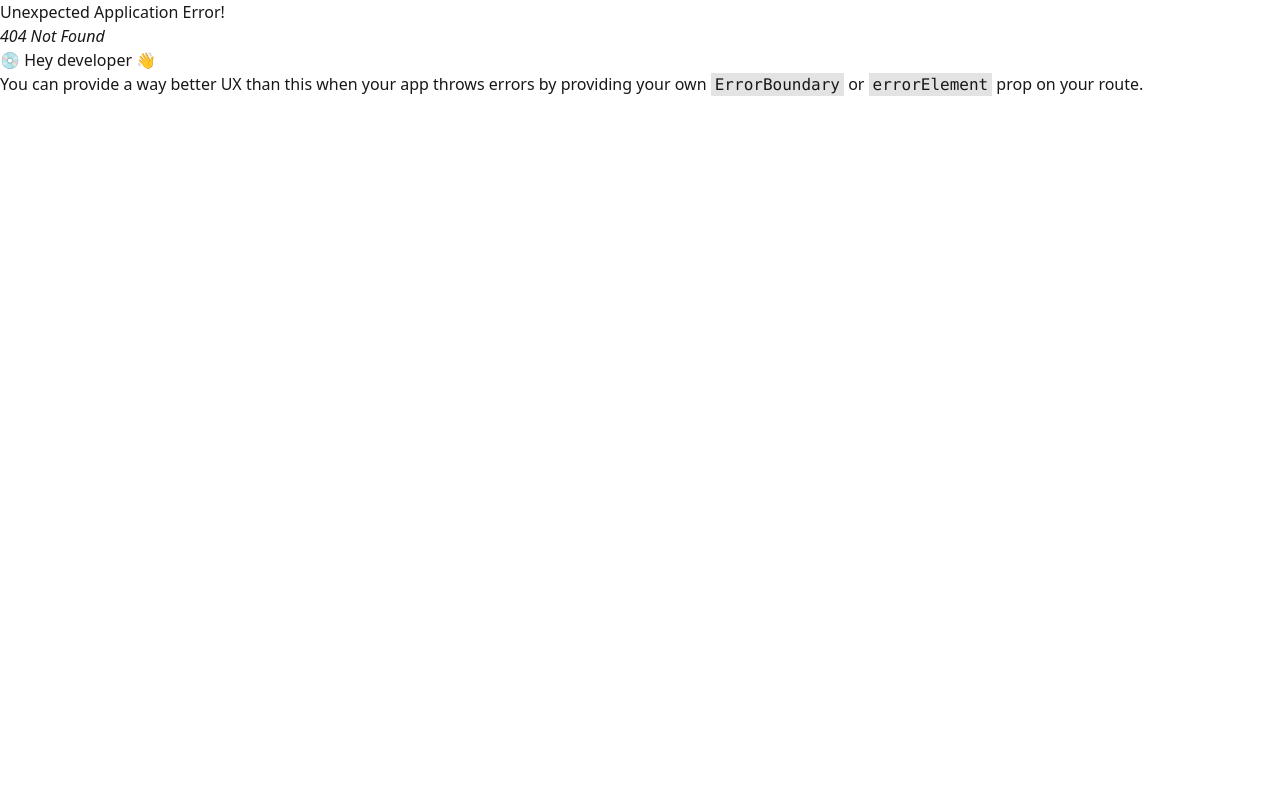
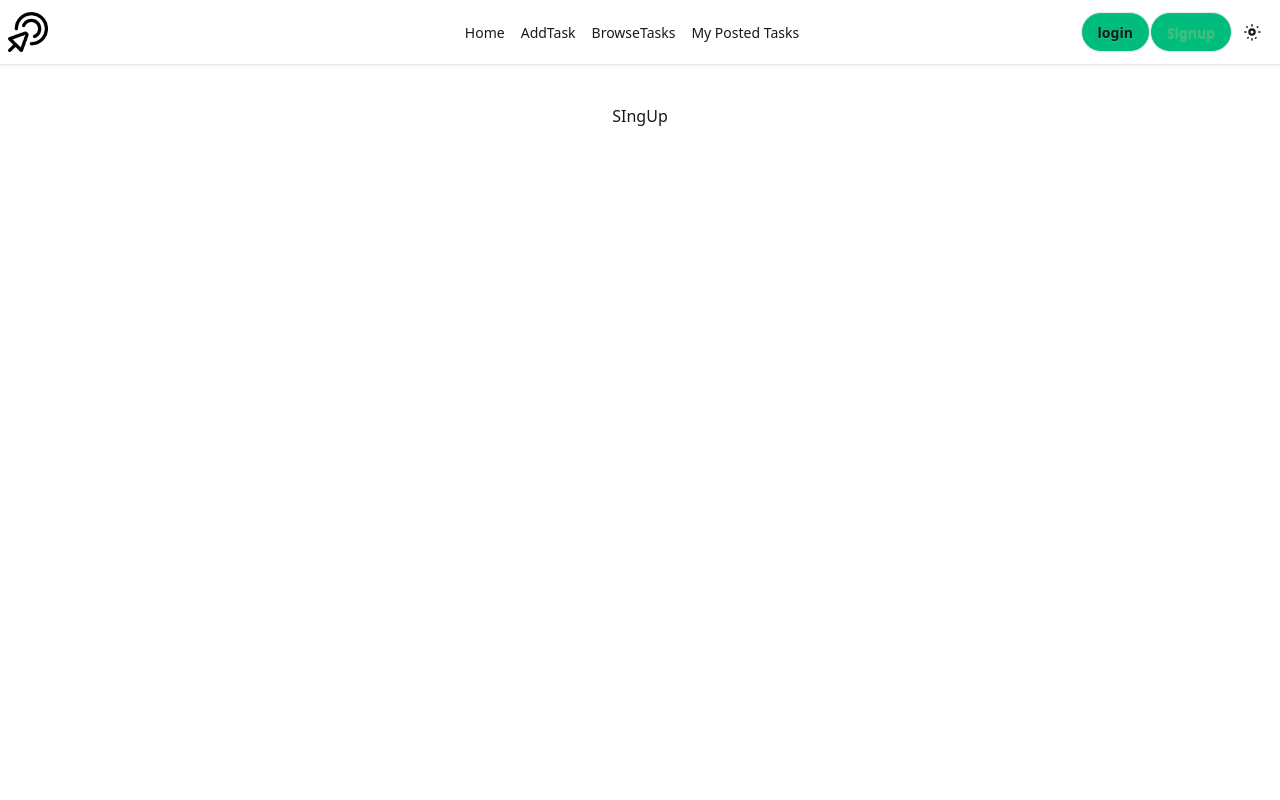
Before and after one commit to emonsimply/freelance-task-marketplace-client, a React (Vite) app: page /signup in a window 1280 px wide. Before the commit this address had no page. Shown: the top 800 px of the page. Built offline with nearby package versions, Linux system fonts and the light colour scheme.

Commit message:
Navbar and dark/light theme toggle added

```diff
--- a/index.html
+++ b/index.html
@@ -2,7 +2,7 @@
 <html lang="en">
   <head>
     <meta charset="UTF-8" />
-    <link rel="icon" type="image/svg+xml" href="/vite.svg" />
+    <link rel="shortcut icon" href="./src/assets/bullseye-pointer.png" type="image/x-icon">
     <meta name="viewport" content="width=device-width, initial-scale=1.0" />
     <title>Freelance Task Marketplace</title>
   </head>
--- a/src/components/Footer.jsx
+++ b/src/components/Footer.jsx
@@ -4,7 +4,7 @@ import { FaFacebook, FaGithub, FaLinkedin, FaTwitter } from "react-icons/fa";
 const Footer = () => {
   return (
     <div>
-      <footer className="bg-green-900 text-white py-10 mt-12">
+      <footer className="bg-gray-800 text-white py-10 mt-12">
         <div className="container  mx-auto px-4 grid grid-cols-1 md:grid-cols-3 gap-6 text-center md:text-left">
           {/* Contact Info */}
           <div>
--- /dev/null
+++ b/src/components/Navbar.css
@@ -0,0 +1,4 @@
+.active {
+  color: #48bb78;
+  font-weight: semibold;
+}
--- a/src/components/Navbar.jsx
+++ b/src/components/Navbar.jsx
@@ -1,9 +1,95 @@
-import React from 'react';
+import React, { useEffect, useState } from "react";
+import { NavLink } from "react-router";
+import '../components/Navbar.css';
 
+
+import logo from "../assets/bullseye-pointer.png";
 const Navbar = () => {
+  const [theme, setTheme] = useState("light");
+
+  useEffect(() => {
+    document.querySelector("html").setAttribute("data-theme", theme);
+  }, [theme]);
+
+  const toggleTheme = () => {
+    setTheme((prev) => (prev === "light" ? "dark" : "light"));
+  };
+
+
+  const links = <>
+  <NavLink to="/"><li className="mr-4">Home </li></NavLink>
+  <NavLink to="/addTask"><li className="mr-4">AddTask</li></NavLink>
+  <NavLink to="/browseTasks"><li className="mr-4">BrowseTasks</li></NavLink>
+  <NavLink to="/post"><li className="mr-4 ">My Posted Tasks</li></NavLink>
+
+
+  </>
+
   return (
-    <div>
-      <h1>Navbar</h1>
+    <div className="navbar bg-base-100 shadow-sm">
+      <div className="navbar-start">
+        <div className="dropdown">
+          <div tabIndex={0} role="button" className="btn btn-ghost lg:hidden">
+            <svg
+              xmlns="http://www.w3.org/2000/svg"
+              className="h-5 w-5"
+              fill="none"
+              viewBox="0 0 24 24"
+              stroke="currentColor"
+            >
+              {" "}
+              <path
+                strokeLinecap="round"
+                strokeLinejoin="round"
+                strokeWidth="2"
+                d="M4 6h16M4 12h8m-8 6h16"
+              />{" "}
+            </svg>
+          </div>
+          <ul
+            tabIndex={0}
+            className="menu menu-sm dropdown-content bg-base-100 rounded-box z-1 mt-3 w-52 p-2 shadow"
+          >
+            {links}
+          </ul>
+        </div>
+        <a className=""><img src={logo} alt="logo" className="w-10 h-10" /></a>
+      </div>
+      <div className="navbar-center hidden lg:flex">
+        <ul className="menu menu-horizontal px-1">
+          {links}
+        </ul>
+      </div>
+
+      <div className="navbar-end">
+        <button className="btn rounded-full bg-emerald-500"><NavLink to="/login">login</NavLink></button>
+        <button className="btn rounded-full bg-emerald-500"><NavLink to="/signup">Signup</NavLink></button>
+        {/* Theme Toggle Button */}
+        <button onClick={toggleTheme} className="btn btn-ghost btn-circle">
+          {theme === "light" ? (
+            <svg
+              xmlns="http://www.w3.org/2000/svg"
+              className="h-5 w-5"
+              viewBox="0 0 20 20"
+              fill="currentColor"
+            >
+              <path d="M10 2a.75.75 0 01.75.75V4a.75.75 0 01-1.5 0V2.75A.75.75 0 0110 2zM4.22 4.22a.75.75 0 011.06 0l.53.53a.75.75 0 11-1.06 1.06l-.53-.53a.75.75 0 010-1.06zm11.03 0a.75.75 0 011.06 1.06l-.53.53a.75.75 0 11-1.06-1.06l.53-.53zM2 10a.75.75 0 01.75-.75H4a.75.75 0 010 1.5H2.75A.75.75 0 012 10zm14 0a.75.75 0 01.75-.75H18a.75.75 0 010 1.5h-1.25A.75.75 0 0116 10zm-2.47 5.25a.75.75 0 011.06 1.06l-.53.53a.75.75 0 01-1.06-1.06l.53-.53zM5.72 14.97a.75.75 0 011.06 1.06l-.53.53a.75.75 0 11-1.06-1.06l.53-.53zM10 16a.75.75 0 01.75.75V18a.75.75 0 01-1.5 0v-1.25A.75.75 0 0110 16z" />
+              <path d="M10 6.25A3.75 3.75 0 1013.75 10 3.75 3.75 0 0010 6.25zM8.5 10a1.5 1.5 0 113 0 1.5 1.5 0 01-3 0z" />
+            </svg>
+          ) : (
+            <svg
+              xmlns="http://www.w3.org/2000/svg"
+              className="h-5 w-5"
+              fill="currentColor"
+              viewBox="0 0 20 20"
+            >
+              <path
+                d="M17.293 13.293A8 8 0 016.707 2.707a8.001 8.001 0 1010.586 10.586z"
+              />
+            </svg>
+          )}
+        </button>
+      </div>
     </div>
   );
 };
--- a/src/layout/MainLayout.jsx
+++ b/src/layout/MainLayout.jsx
@@ -1,13 +1,14 @@
 import React from 'react';
 import Navbar from '../components/Navbar';
 import Footer from '../components/Footer';
+import { Outlet } from 'react-router';
 
 const MainLayout = () => {
   return (
     <div className='min-h-screen flex flex-col'>
       <Navbar></Navbar>
       <div className='max-w-screen min-h-screen mx-auto my-10 flex-grow'>
-        <output></output>
+        <Outlet></Outlet>
       </div>
       <Footer></Footer>
     </div>
--- /dev/null
+++ b/src/pages/AddTask.jsx
@@ -0,0 +1,11 @@
+import React from 'react';
+
+const AddTask = () => {
+  return (
+    <div>
+      <h1>Add Task</h1>
+    </div>
+  );
+};
+
+export default AddTask;
--- /dev/null
+++ b/src/pages/BrowseTasks.jsx
@@ -0,0 +1,11 @@
+import React from 'react';
+
+const BrowseTasks = () => {
+  return (
+    <div>
+      <h1>BrowseTasks</h1>
+    </div>
+  );
+};
+
+export default BrowseTasks;
--- /dev/null
+++ b/src/pages/Home.jsx
@@ -0,0 +1,11 @@
+import React from 'react';
+
+const Home = () => {
+  return (
+    <div>
+      <h1>Home</h1>
+    </div>
+  );
+};
+
+export default Home;
--- /dev/null
+++ b/src/pages/Login.jsx
@@ -0,0 +1,11 @@
+import React from 'react';
+
+const Login = () => {
+  return (
+    <div>
+      <h1>LOgin</h1>
+    </div>
+  );
+};
+
+export default Login;
--- /dev/null
+++ b/src/pages/Post.jsx
@@ -0,0 +1,11 @@
+import React from 'react';
+
+const Post = () => {
+  return (
+    <div>
+      <h1>Post</h1>
+    </div>
+  );
+};
+
+export default Post;
--- /dev/null
+++ b/src/pages/Signup.jsx
@@ -0,0 +1,11 @@
+import React from 'react';
+
+const Signup = () => {
+  return (
+    <div>
+      <h1>SIngUp</h1>
+    </div>
+  );
+};
+
+export default Signup;
--- a/src/routes/Router.jsx
+++ b/src/routes/Router.jsx
@@ -1,11 +1,48 @@
 import { createBrowserRouter, RouterProvider } from "react-router";
 import MainLayout from "../layout/MainLayout";
+import AddTask from "../pages/AddTask";
+import BrowseTasks from "../pages/BrowseTasks";
+import Post from "../pages/Post";
+import Login from "../pages/Login";
+import Signup from "../pages/Signup";
 
 const router = createBrowserRouter([
   {
     path: "/",
     element: <MainLayout />,
+    children: [
+      {
+        index: true,
+        element: <h1>Home</h1>,
+      },
+      {
+        path: "addTask",
+        element: <AddTask></AddTask>,
+      },
+      {
+        path: "browseTasks",
+        element: <BrowseTasks></BrowseTasks>,
+      },
+      {
+        path: "post",
+        element: <Post></Post>,
+      },
+      {
+        path: "login",
+        element: <Login></Login>,
+      },
+      {
+        path: "signup",
+        element: <Signup></Signup>,
+      },
+    ],
   },
 ]);
 
 export default router;
+
+// Home
+// Add Task (It will be a private/protected route)
+// Browse Tasks
+// My Posted Tasks (It will be a private/protected route)
+// Login/Signup
```
Also changed, not shown: src/assets/bullseye-pointer.png (added).
